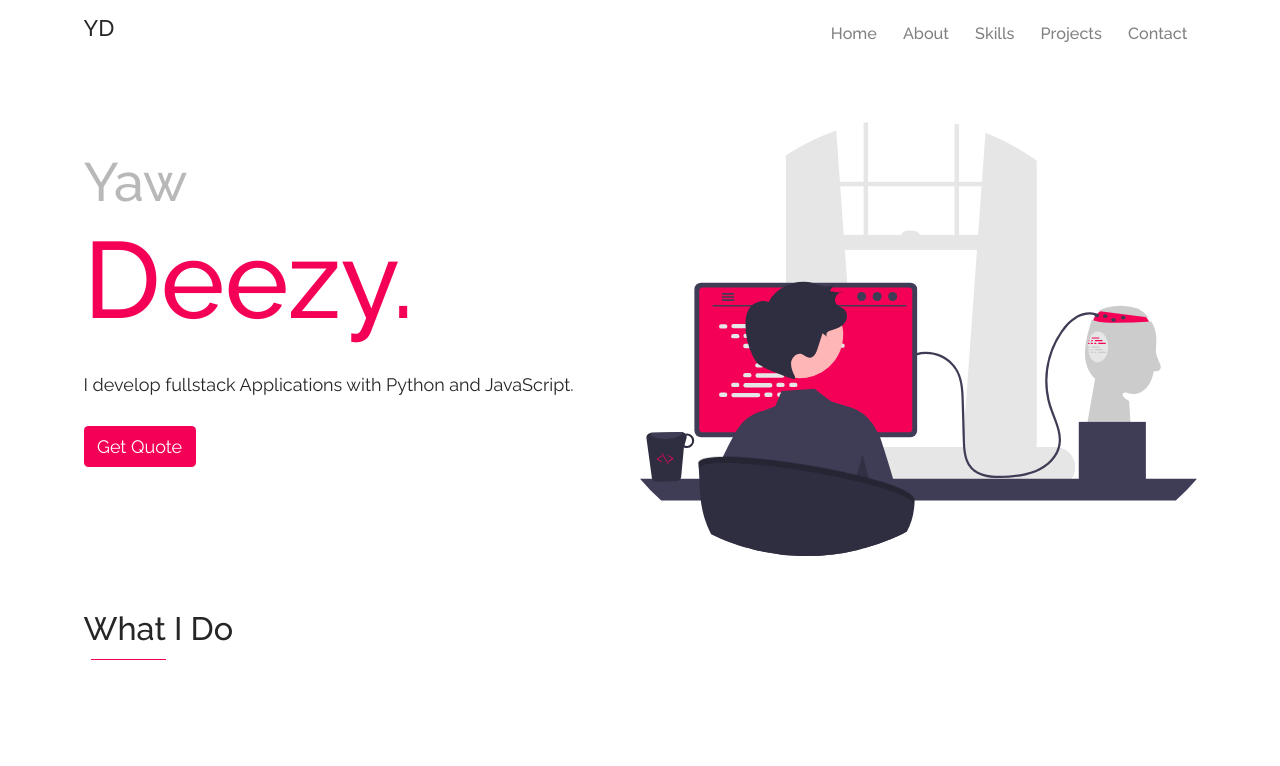
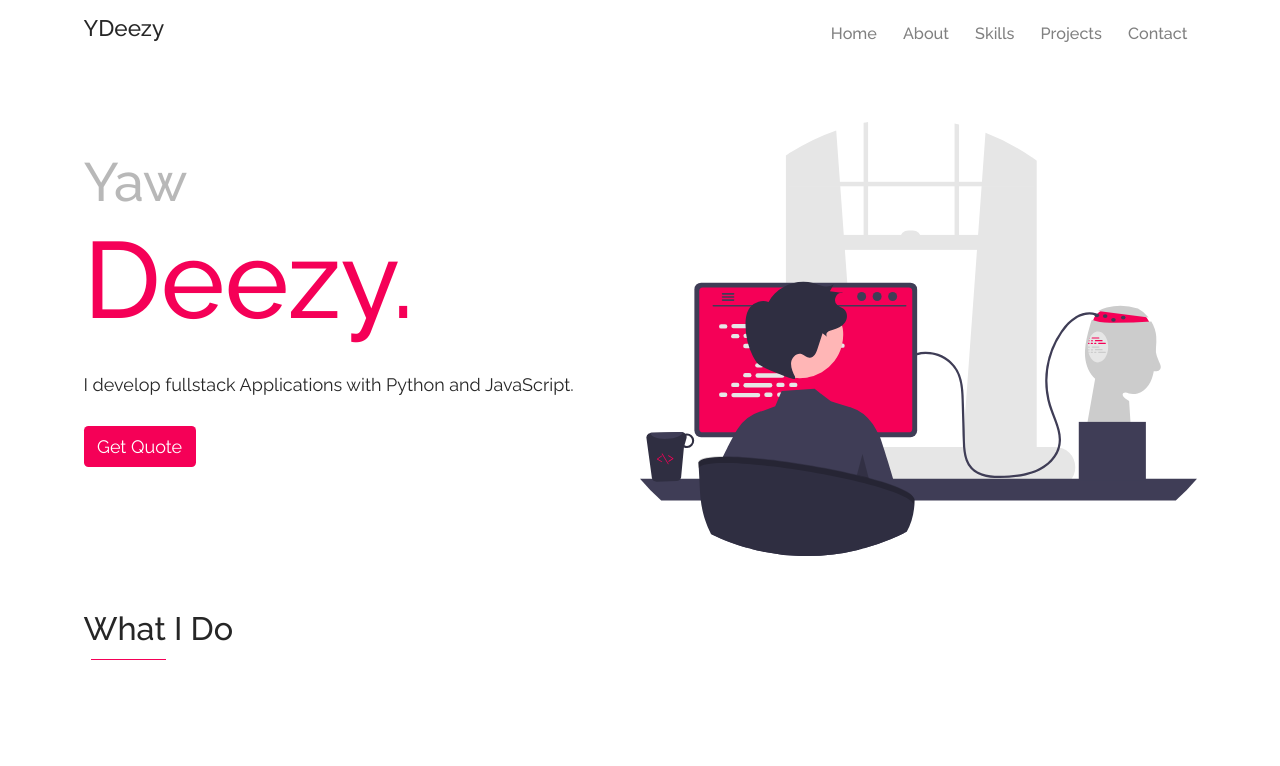
Before and after one commit to dglitxh/portfolio, a React (Create React App) app: page / in a window 1280 px wide. Shown: the top 766 px of the page. Built offline with nearby package versions, Linux system fonts and the light colour scheme.

Commit message:
tweaks: nav

```diff
--- a/src/components/Navbar.js
+++ b/src/components/Navbar.js
@@ -19,7 +19,7 @@ const Navbar = () => {
       <nav className="  navbar navbar-expand-lg">
         <div className="container">
 
-          <h3 className="navbar-brand"> YD</h3>
+          <h3 className="navbar-brand"> YDeezy</h3>
 
                 <div className="collapse-close ">
                   <button onClick={showDrawer} className="navbar-toggler" type="button" data-toggle="collapse"
```
